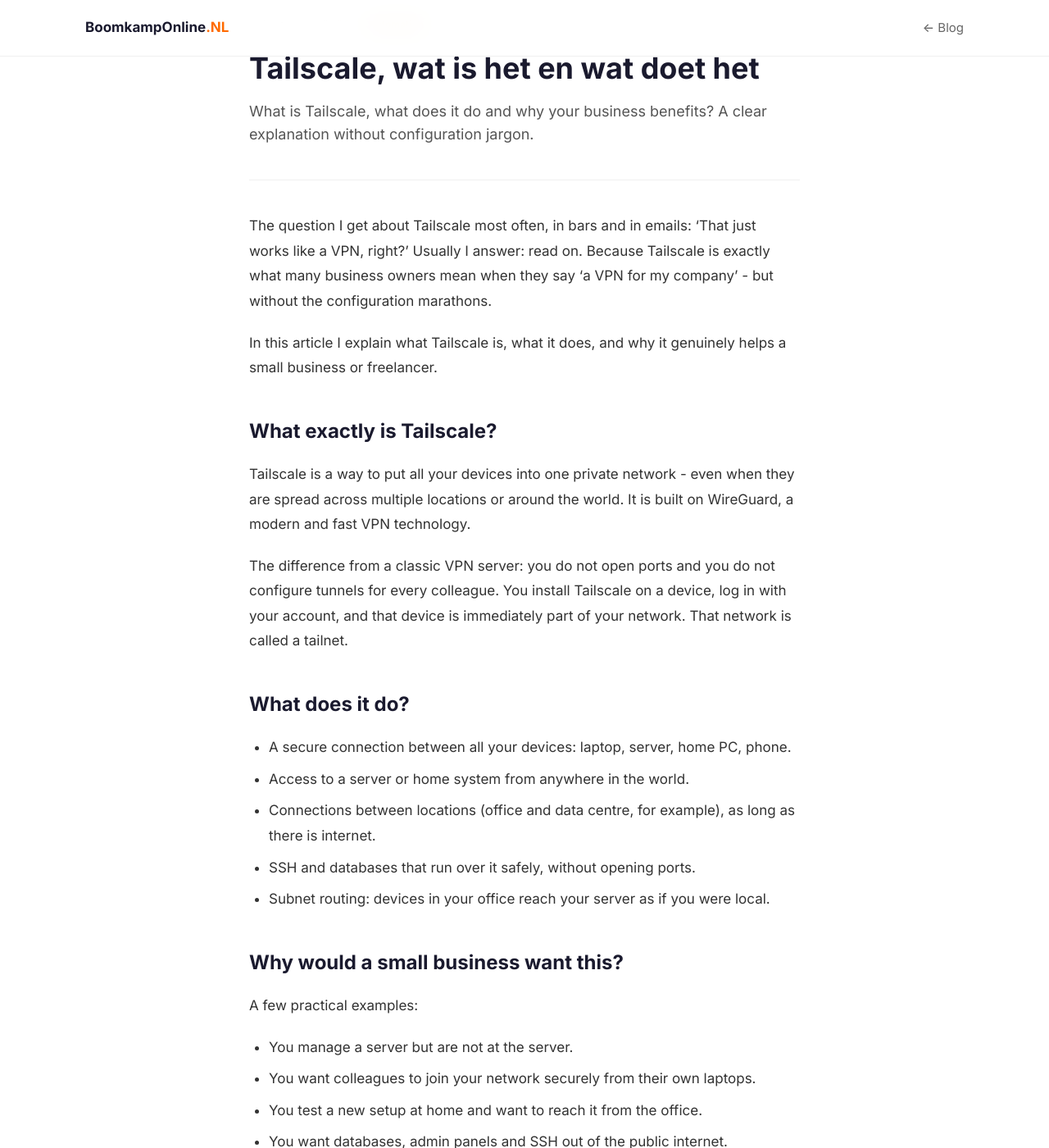
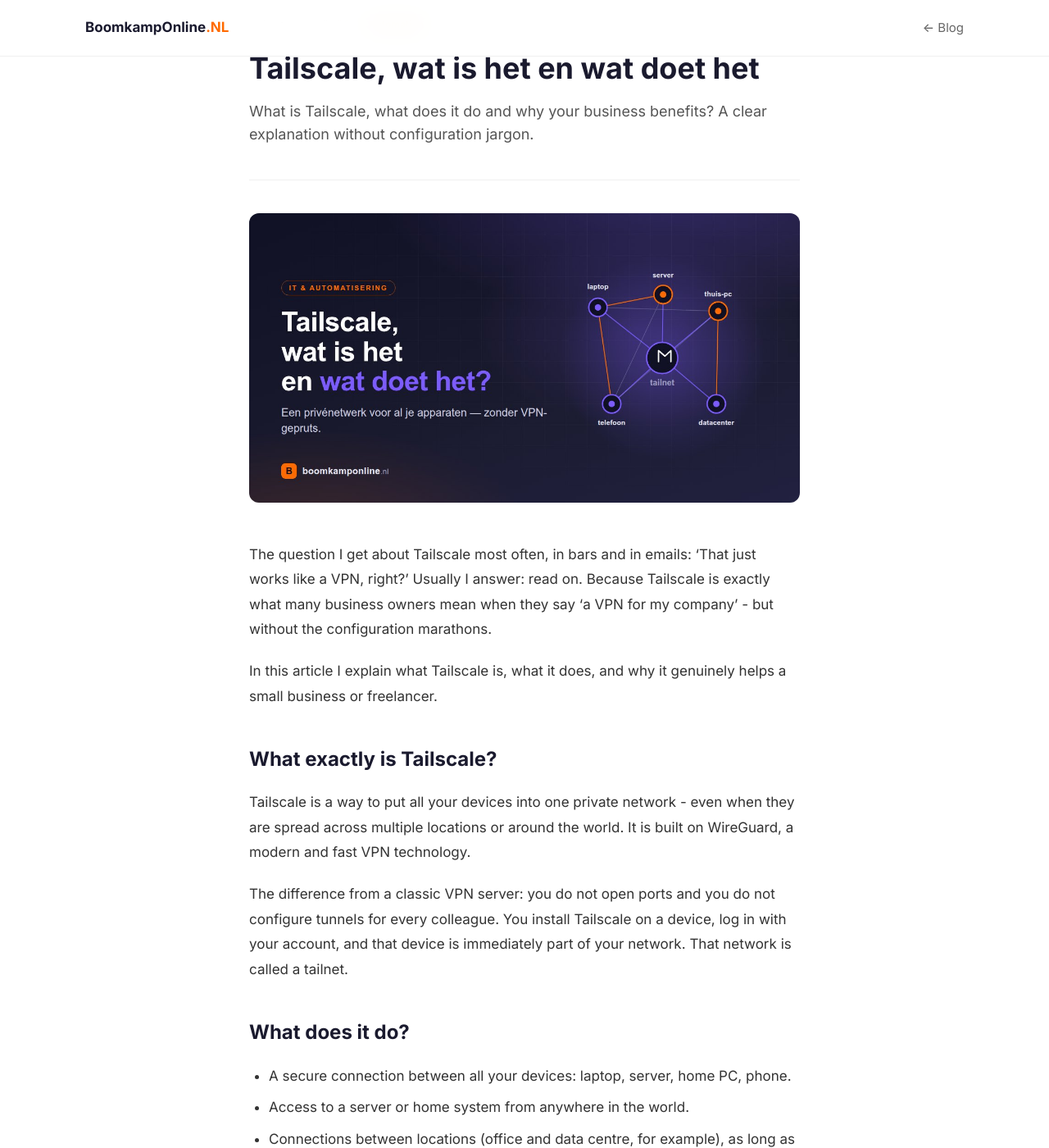
Before and after one commit to paulnl/boomkamponline.nl, a Jekyll site: the page built from _posts/2026-09-09-tailscale-wat-is-het-en-wat-doet-het-en.md, in a window 1280 px wide and 1400 px high, scrolled down 236 px. Shown: the whole window at 82% size. Built offline with Jekyll 4.4.1, drawn with Linux system fonts in a browser that asks for light colours.

Commit message:
Voeg branded og-image en hero toe aan Tailscale blogpost

```diff
--- a/_layouts/post.html
+++ b/_layouts/post.html
@@ -22,7 +22,7 @@
   <meta property="og:description" content="{{ page.description | default: page.excerpt | strip_html | truncatewords: 30 }}">
   <meta property="og:type" content="article">
   <meta property="og:url" content="https://boomkamponline.nl{{ page.url }}">
-  <meta property="og:image" content="https://boomkamponline.nl/images/og-image.jpg">
+  <meta property="og:image" content="https://boomkamponline.nl{{ page.image | default: '/images/og-image.jpg' }}">
   <meta property="article:published_time" content="{{ page.date | date_to_xmlschema }}">
   <meta property="article:author" content="Paul Boomkamp">
 
@@ -180,6 +180,11 @@
       max-width: 100%;
       border-radius: 10px;
       margin: 24px 0;
+    }
+    .article-hero {
+      width: 100%;
+      border-radius: 12px;
+      margin: 0 0 40px;
     }
     .article-content a { font-weight: 500; }
 
@@ -482,6 +487,10 @@
       <p class="article-description">{{ page.description }}</p>
       {% endif %}
 
+      {% if page.image %}
+      <img class="article-hero" src="{{ page.image }}" alt="{{ page.title }}" loading="eager">
+      {% endif %}
+
       <div class="article-content">
         {{ content }}
       </div>
--- a/_posts/2026-09-09-tailscale-wat-is-het-en-wat-doet-het-en.md
+++ b/_posts/2026-09-09-tailscale-wat-is-het-en-wat-doet-het-en.md
@@ -6,6 +6,7 @@
 category: "Automation"
 lang: en
 post_id: "tailscale"
+image: /images/tailscale-og.jpg
 ---
 
 The question I get about Tailscale most often, in bars and in emails: 'That just works like a VPN, right?' Usually I answer: read on. Because Tailscale is exactly what many business owners mean when they say 'a VPN for my company' - but without the configuration marathons.
```
Also changed, not shown: _posts/2026-09-09-tailscale-wat-is-het-en-wat-doet-het-de.md (+1 -0 lines), _posts/2026-09-09-tailscale-wat-is-het-en-wat-doet-het.md (+1 -0 lines), images/tailscale-og.jpg (added).
